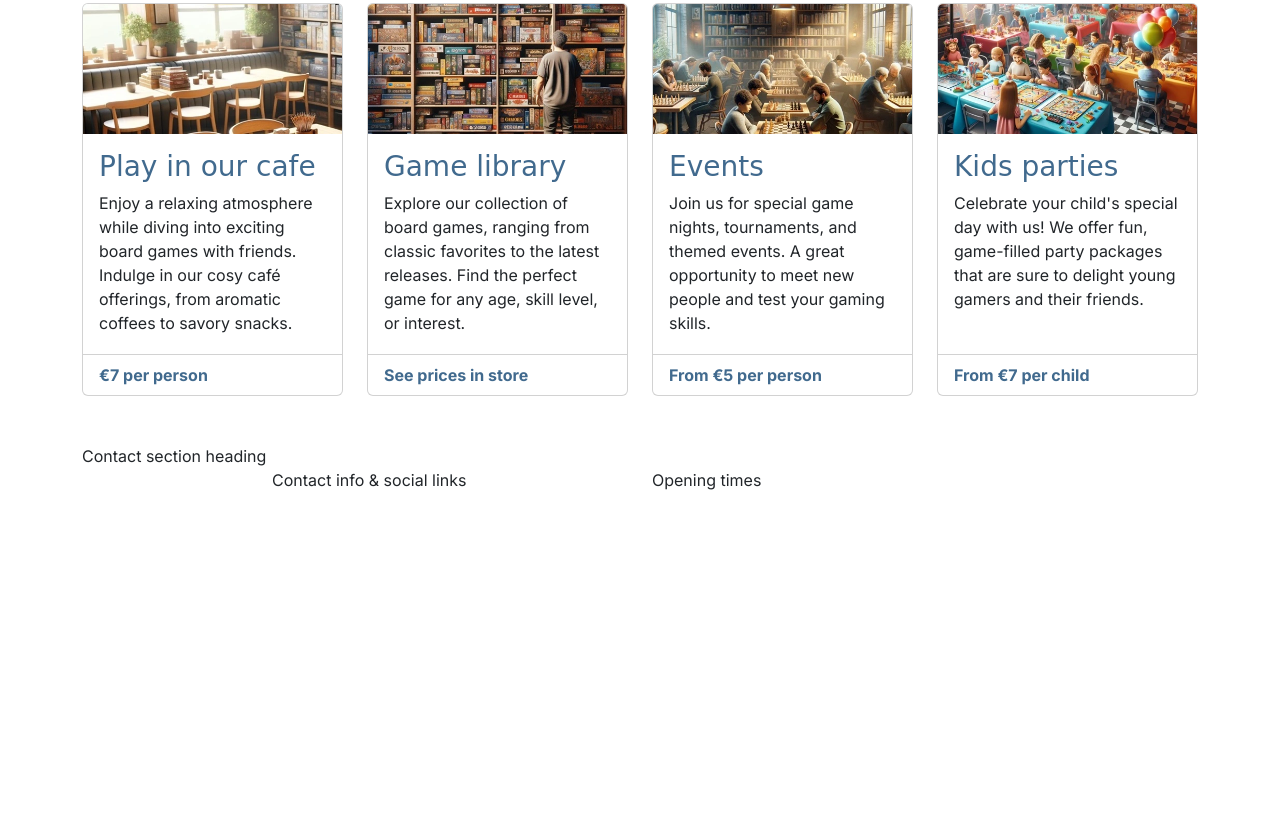
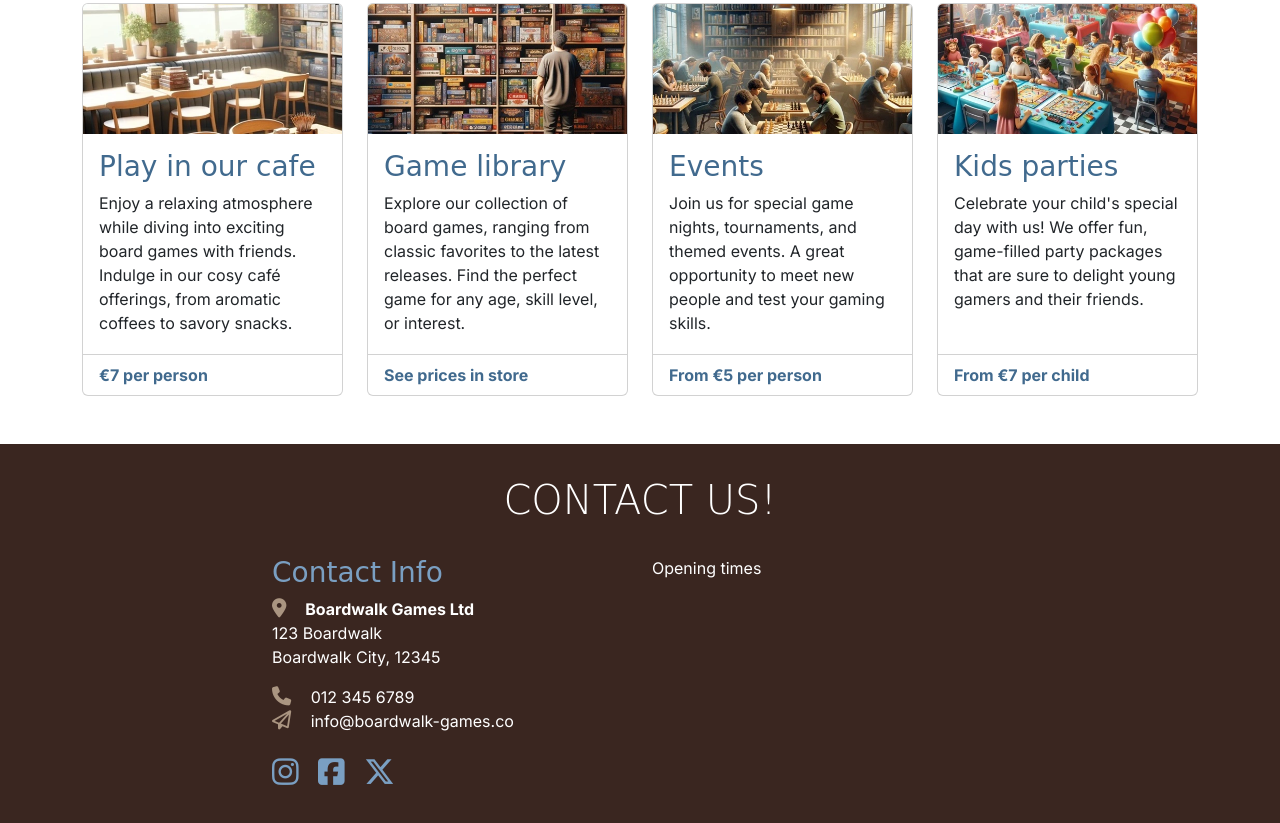
Before and after one commit to P-G1977/boardwalk-games, a plain HTML site: page index.html in a window 1280 px wide. Shown: the part 656-1479 px from the top of the page. Before the commit the page ends 1148 px from the top, so only its background shows below. Drawn offline with nearby package versions, Linux system fonts and the light colour scheme; a web font is replaced by a local one.

Commit message:
Added contact info and social media links

```diff
--- a/assets/css/style.css
+++ b/assets/css/style.css
@@ -76,6 +76,38 @@ h2 {
     border: none;
 }
 
+/* Footer / contact */
+
+#contact {
+    background-color: var(--primary-color);
+    color: white;
+    padding-bottom: 3rem;
+}
+
+#contact h2 {
+    color: white;
+}
+
+#contact .sub-heading-color {
+    color: var(--highlight-color-light);
+}
+
+#contact i {
+    color: var(--secondary-color);
+    font-size: 1.2rem;
+    margin-right: 15px;
+}
+
+#contact .social-links i {
+    color: var(--highlight-color-light);
+    font-size: 1.9rem;
+    transition: color 0.3s ease-in-out;
+}
+
+#contact .social-links i:hover {
+    color: var(--secondary-color);
+}
+
 /* grid visualisation CSS for testing */
 
 /*.container,
@@ -96,6 +128,9 @@ h2 {
     #services .card-body {
         min-height: 191px;
     }
+    #fav-games .card-text {
+        min-height: 144px;
+    }
 }
 
 /* Large devices (tablets, 992px and up) */
@@ -103,6 +138,9 @@ h2 {
 @media screen and (min-width: 992px) {
     /* Make all service cards the same height for consistency */
     #services .card-body {
+        min-height: auto;
+    }
+    #fav-games .card-text {
         min-height: auto;
     }
 }
@@ -114,6 +152,9 @@ h2 {
     #services .card-body {
         min-height: 220px;
     }
+    #fav-games .card-text {
+        min-height: 168px;
+    }
 }
 
 /* XX-Large devices (tablets, 992px and up) */
@@ -123,4 +164,7 @@ h2 {
     #services .card-body {
         min-height: 195px;
     }
+    #fav-games .card-text {
+        min-height: 143px;
+    }
 }
--- a/index.html
+++ b/index.html
@@ -119,7 +119,7 @@
                 <div class="col-12 col-md-6 col-xl-3">
                     <div class="card">
                         <img src="assets/images/services-1.webp" class="card-img-top"
-                            alt="Boardwalk games cafe table by a window, stacks of boardgames can be seen on the table" >
+                            alt="Boardwalk games cafe table by a window, stacks of boardgames can be seen on the table">
                         <div class="card-body">
                             <h3 class="card-title sub-heading-color">Play in our cafe</h3>
                             <p class="card-text">
@@ -170,7 +170,7 @@
                 <div class="col-12 col-md-6 col-xl-3">
                     <div class="card">
                         <img src="assets/images/services-4.webp" class="card-img-top"
-                            alt="A kids party being held at Boardwalk Games" >
+                            alt="A kids party being held at Boardwalk Games">
                         <div class="card-body">
                             <h3 class="card-title sub-heading-color">Kids parties</h3>
                             <p class="card-text">
@@ -191,12 +191,34 @@
 
     <!-- Footer / contact section -->
     <!-- mt-auto added to push footer to the bottom of the page -->
-    <footer class="mt-auto">
-        <div class="container">
+    <footer id="contact" class="mt-auto">
+        <div class="container section">
             <div class="row justify-content-center">
-                <div class="col-12">Contact section heading</div>
+                <div class="col-12 text-center">
+                    <h2 class="display-6">Contact Us!</h2>
+                </div>
                 <!-- Contact info-->
-                <div class="col-12 col-md-6 col-xl-4">Contact info & social links</div>
+                <div class="col-12 col-md-6 col-xl-4">
+                    <h3 class="sub-heading-color">Contact Info</h3>
+                    <address>
+                        <strong><i class="fa-solid fa-location-dot"></i> Boardwalk Games Ltd</strong><br>
+                        123 Boardwalk<br>
+                        Boardwalk City, 12345<br>
+                    </address>
+                    <p><i class="fa-solid fa-phone"></i> 012 345 6789<br>
+                        <i class="fa-regular fa-paper-plane"></i> info@boardwalk-games.co</p>
+                    <div class="social-links mt-4">
+                        <a href="https://www.instagram.com" target="_blank" rel="noopener"
+                            aria-label="Visit our Instagram page (opens in a new tab)"><i
+                                class="fa-brands fa-instagram"></i></a>
+                        <a href="https://www.facebook.com" target="_blank" rel="noopener"
+                            aria-label="Visit our Facebook page (opens in a new tab)"><i
+                                class="fa-brands fa-square-facebook"></i></a>
+                        <a href="https://www.twitter.com" target="_blank" rel="noopener"
+                            aria-label="Visit our X feed (opens in a new tab)"><i
+                                class="fa-brands fa-x-twitter"></i></a>
+                    </div>
+                </div>
                 <!-- Opening times -->
                 <div class="col-12 col-md-6 col-xl-4">Opening times</div>
             </div>
```
Also changed, not shown: game-library.html (+1 -1 lines).
